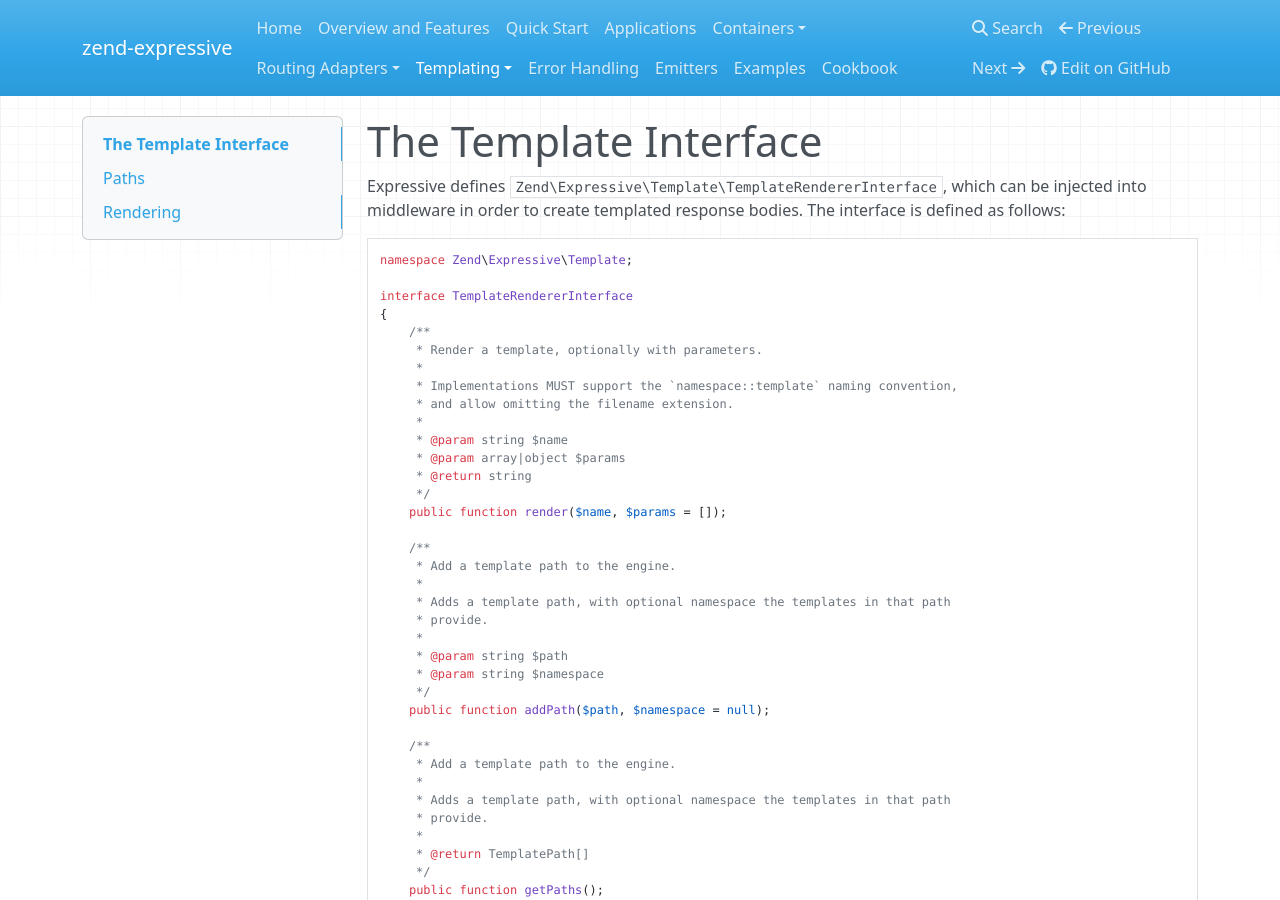
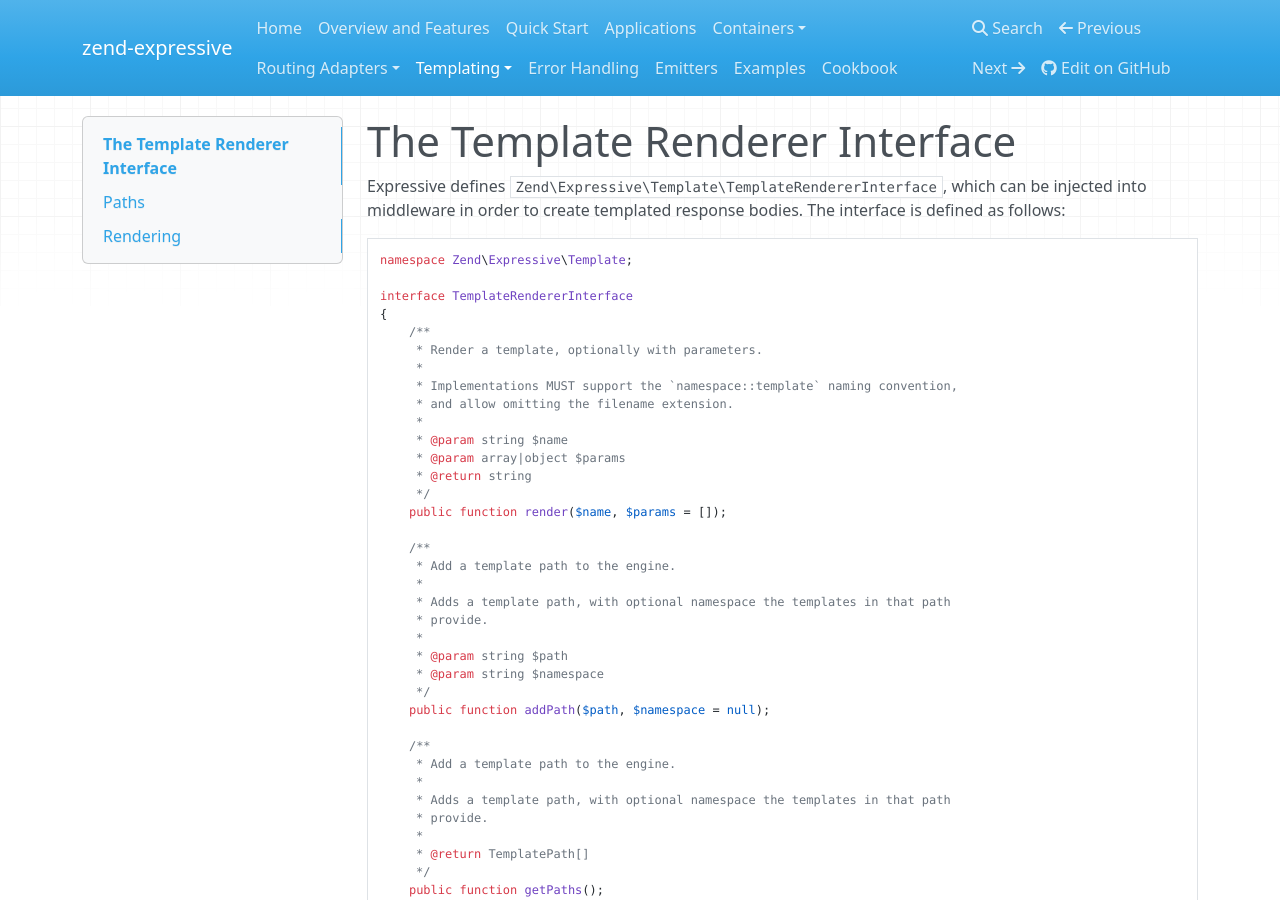
Before and after one commit to zendframework/zend-expressive, an MkDocs documentation site: the page built from doc/book/template/interface.md, in a window 1280 px wide and 900 px high. Built offline with MkDocs 1.6.1, drawn with Linux system fonts in a browser that asks for light colours; nearby versions of some CDN libraries; old or Windows-style settings are respelled for this version of MkDocs.

Commit message:
Updated title of template renderer interface documentation page

```diff
--- a/doc/book/template/bookdown.json
+++ b/doc/book/template/bookdown.json
@@ -2,7 +2,7 @@
     "title": "Templating",
     "content": [
         {"Introduction": "intro.md"},
-        {"Template Interface": "interface.md"},
+        {"Template Renderer Interface": "interface.md"},
         {"Templated Middleware": "middleware.md"},
         {"Using Plates": "plates.md"},
         {"Using Twig": "twig.md"},
--- a/doc/book/template/interface.md
+++ b/doc/book/template/interface.md
@@ -1,4 +1,4 @@
-# The Template Interface
+# The Template Renderer Interface
 
 Expressive defines `Zend\Expressive\Template\TemplateRendererInterface`, which can be
 injected into middleware in order to create templated response bodies. The
```
